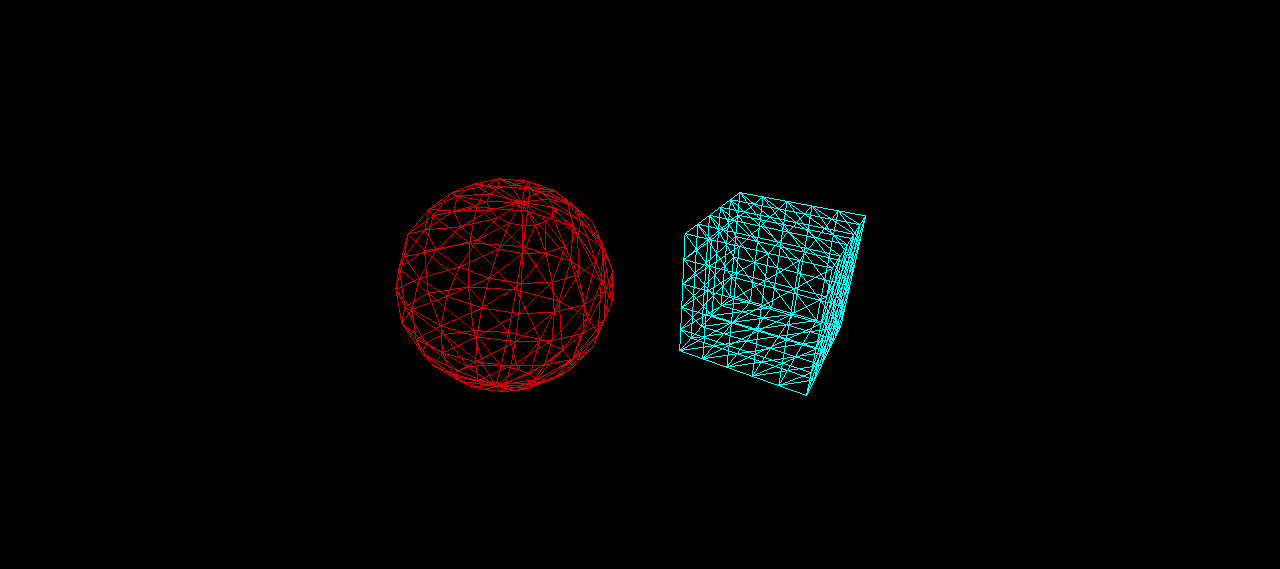
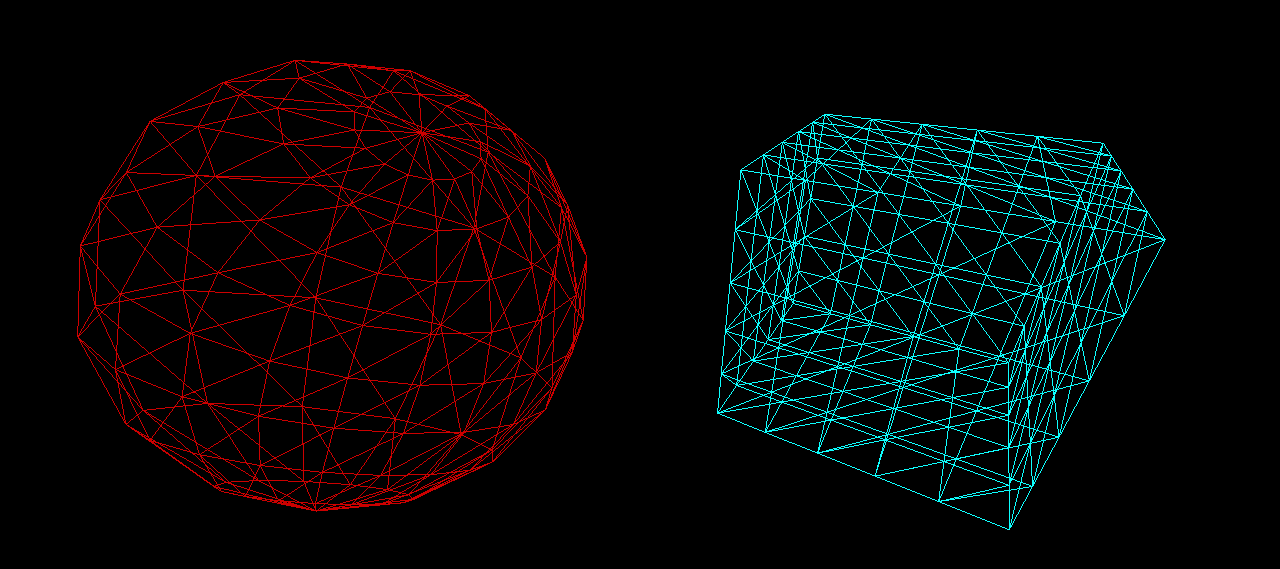
Before and after one commit to MaryDurkin/PlayWithThreejs, a plain HTML site: page index.html in a window 1280 px wide. Shown: the part 115-684 px from the top of the page. Drawn offline with Linux system fonts and the light colour scheme; animation ran at ten frames a second.

Commit message:
changed object sizes

```diff
--- a/index.html
+++ b/index.html
@@ -16,13 +16,13 @@
 			renderer.setSize( window.innerWidth, window.innerHeight );
 			document.body.appendChild( renderer.domElement );
 
-			var geometry = new THREE.BoxGeometry( 5, 5, 5, 5, 5, 5 );
+			var geometry = new THREE.BoxGeometry( 10, 10, 10, 5, 5, 5 );
 			var material = new THREE.MeshBasicMaterial( { color: 0xfffff, wireframe: true } );
 			var cube = new THREE.Mesh( geometry, material );
 			scene.add( cube );
 
 			// Set up the sphere vars
-			var RADIUS = 4;
+			var RADIUS = 8;
 			var SEGMENTS = 15;
 			var RINGS = 9;
 
@@ -48,8 +48,8 @@
 
 			// Move the Sphere back in Z so we
 			// can see it.
-			sphere.position.x = -5;
-			cube.position.x = 5;
+			sphere.position.x = -10;
+			cube.position.x = 10;
 
 			// Finally, add the sphere to the scene.
 			scene.add(sphere);
```
